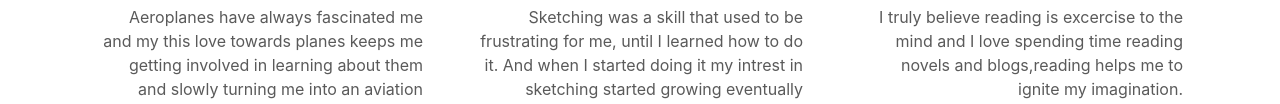
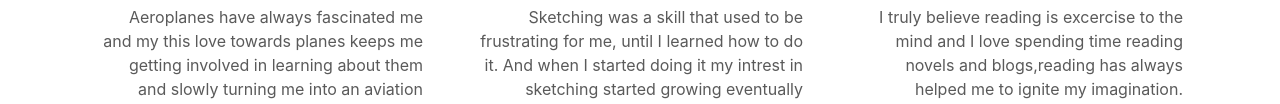
Before and after one commit to pankhuriX/pankhuriX.github.io, a plain HTML site: page about.html in a window 1280 px wide. Shown: the part 688-792 px from the top of the page. Drawn offline with nearby package versions, Linux system fonts and the light colour scheme; files that its build step writes are made by us from their sources; files whose address does not match are found by name.

Commit message:
Update about.html

```diff
--- a/about.html
+++ b/about.html
@@ -79,7 +79,7 @@ travel the world because I'm an aviation geek. </p>
           <div class="col-lg-4">
             <img class="rounded-circle" src="images/read.jpg" width="140" height="140">
             <h2>READING</h2>
-	   <p>I truly believe reading is excercise to the mind and I love spending time reading novels and blogs,reading helps me to ignite my imagination.</p>
+	   <p>I truly believe reading is excercise to the mind and I love spending time reading novels and blogs,reading has always helped me to ignite my imagination.</p>
 
           </div><!-- /.col-lg-4 -->
         </div><!-- /.row -->
```
